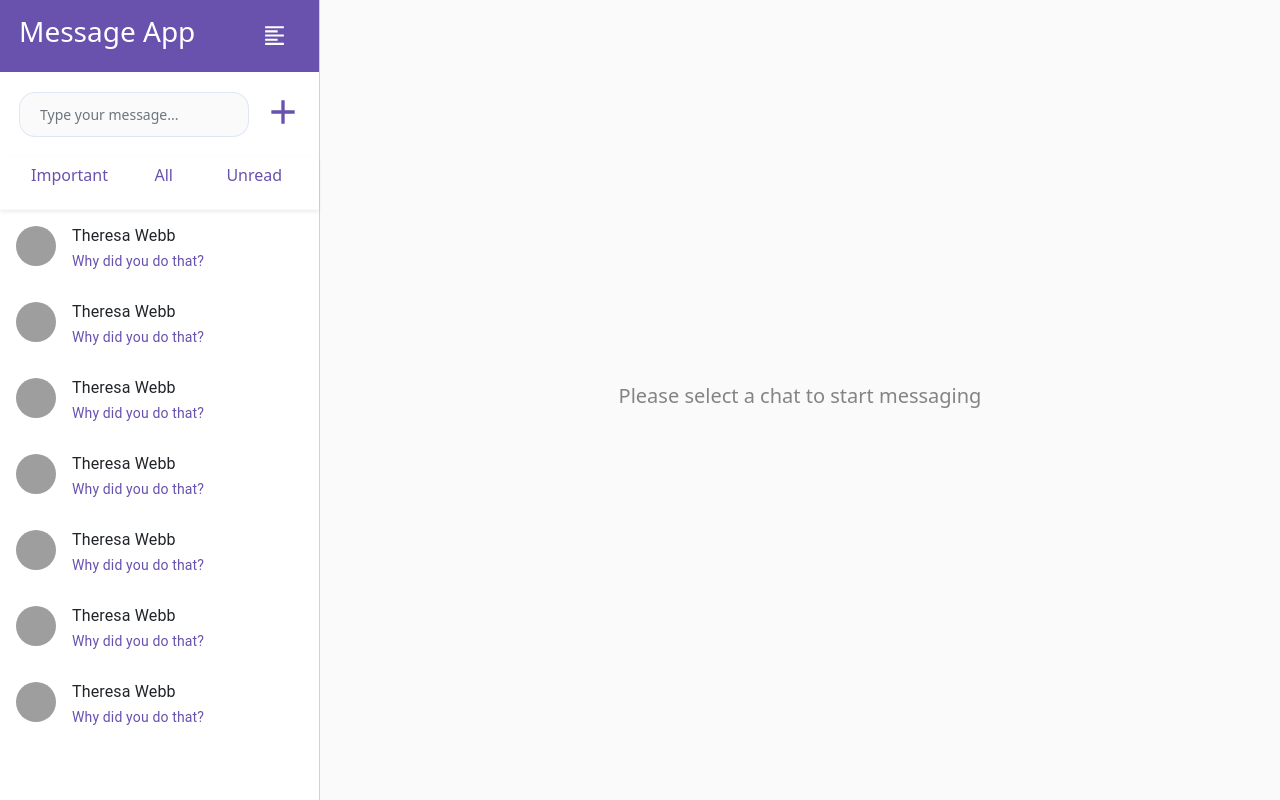
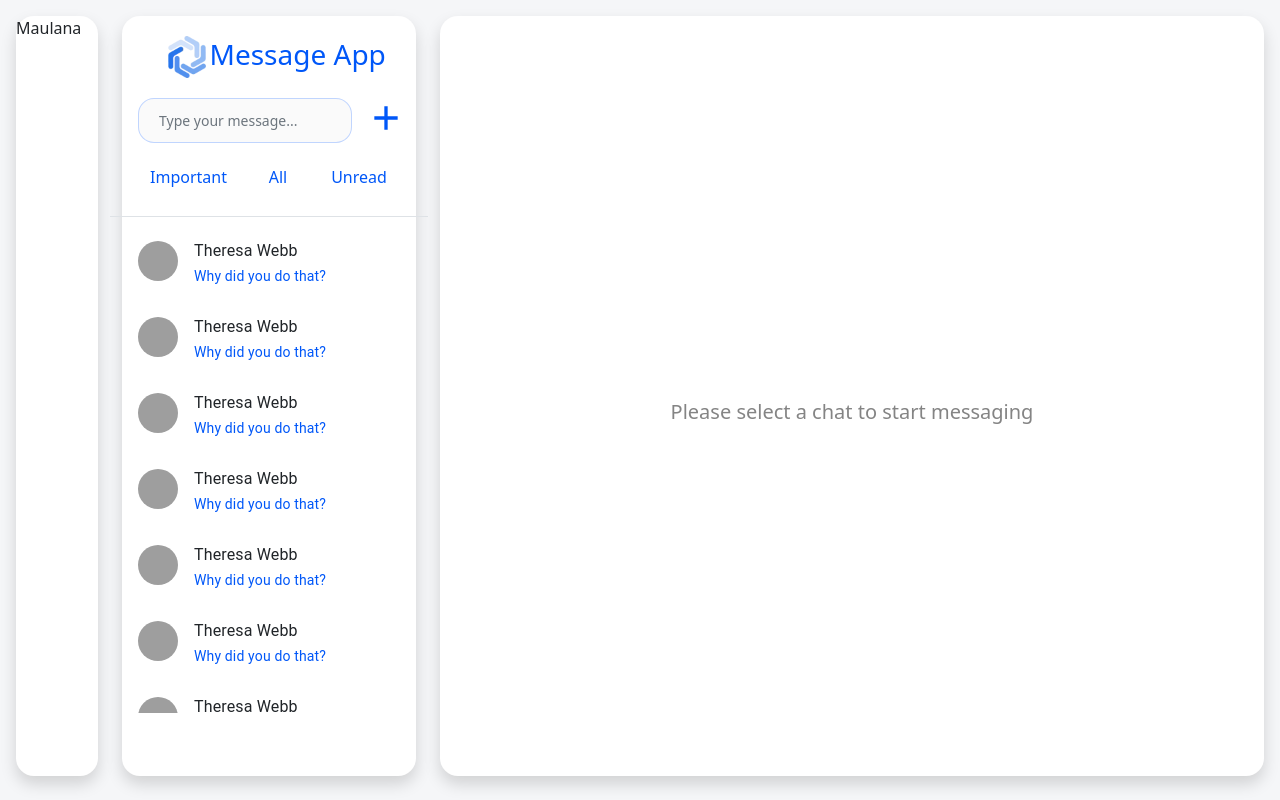
Before and after one commit to MaulanaIsmail26/realtime-message-fe, a Next.js app: page / in a window 1280 px wide. Built offline with nearby package versions, Linux system fonts and the light colour scheme; grey boxes are pictures that could not be loaded.

Commit message:
[ADD] styling Room Chat (Home Page)

```diff
--- a/src/pages/index.js
+++ b/src/pages/index.js
@@ -1,82 +1,58 @@
 /* eslint-disable @next/next/no-img-element */
+import React from "react";
 import Head from "next/head";
-import React from "react";
 import style from "@/styles/pages/homeStyle.module.scss";
-import FormatAlignLeftIcon from "@mui/icons-material/FormatAlignLeft";
 import AddIcon from "@mui/icons-material/Add";
+import EmojiEmotionsIcon from "@mui/icons-material/EmojiEmotions";
 import {
   Grid,
   Typography,
-  TextField,
-  InputAdornment,
   List,
   ListItem,
   ListItemAvatar,
   Avatar,
   ListItemText,
 } from "@mui/material";
-import { Box, Container } from "@mui/system";
-import SendRoundedIcon from "@mui/icons-material/SendRounded";
+import { Box } from "@mui/system";
 
-export default function Home() {
+export default function RoomChat() {
   const [isClicked, setIsClicked] = React.useState(false);
 
   return (
     <>
       <Head>
-        <title>Create Next App</title>
+        <title>Room Chat | Message App</title>
         <meta name="description" content="Generated by create next app" />
         <meta name="viewport" content="width=device-width, initial-scale=1" />
         <link rel="icon" href="/favicon.ico" />
       </Head>
-      <main className={style.main}>
-        <section className={`container-fluid ${style.container}`}>
-          <div className={`row p-0`}>
-            {/* CHAT LIST */}
-            <div className={`col-3 ${style.leftSide}`}>
-              {/* APPLICATION NAME AND BUTTON MODAL */}
-              <div className={`row ${style.rowTop}`}>
-                {/* APPLICATION NAME */}
-                <div className={`col-9 ${style.appName}`}>
+      <main className={`container-fluid p-3 ${style.main}`}>
+        <div className={`row p-0`}>
+          {/* LEFT CARD */}
+          <div className={`col-1`}>
+            <div className={`shadow ${style.leftCard}`}>
+              <p>Maulana</p>
+            </div>
+          </div>
+
+          {/* MID CARD */}
+          <div className={`col-3`}>
+            <div className={`shadow ${style.midCard}`}>
+              {/* ICON AND NAME APP */}
+              <div className={`row pt-3 px-3 d-flex align-items-center`}>
+                <div className={`col-2 offset-1 ${style.iconApp}`}>
+                  <img
+                    // className="rounded-circle border border-1"
+                    src="/images/icon-app.webp"
+                    alt="photo-profile"
+                  />
+                </div>
+                <div className={`col-9 mt-1 ${style.nameApp}`}>
                   <h3>Message App</h3>
                 </div>
-                {/* BUTTON MODAL */}
-                <div className={`col-3 text-end ${style.btnModal}`}>
-                  <div className="btn-group">
-                    <button
-                      type="button"
-                      className="btn"
-                      data-bs-toggle="dropdown"
-                      data-bs-display="static"
-                      aria-expanded="false"
-                    >
-                      <FormatAlignLeftIcon
-                        sx={{ color: "white", fontSize: "25px" }}
-                      />
-                    </button>
-                    <ul className="dropdown-menu dropdown-menu-lg-end">
-                      <li>
-                        <a className="dropdown-item" href="#">
-                          Menu item
-                        </a>
-                      </li>
-                      <li>
-                        <a className="dropdown-item" href="#">
-                          Menu item
-                        </a>
-                      </li>
-                      <li>
-                        <a className="dropdown-item" href="#">
-                          Menu item
-                        </a>
-                      </li>
-                    </ul>
-                  </div>
-                </div>
               </div>
-
-              {/* FORM SEARCH AND ADD */}
-              <div className={`row ${style.searchandadd}`}>
+              {/* FROM SEARCH */}
+              <div className={`row px-3 mt-3`}>
                 {/* FORM SEARCH */}
                 <div className={`col-10 ${style.formSearch}`}>
                   <input
@@ -87,10 +63,10 @@ export default function Home() {
                   />
                 </div>
                 {/* BUTTON ADD */}
-                <div className={`col-2`}>
+                <div className={`col-2 ${style.btnAdd}`}>
                   <AddIcon
                     sx={{
-                      color: "#6951AE",
+                      color: "#0057f8",
                       fontSize: "40px",
                       marginLeft: "-10px",
                       cursor: "pointer",
@@ -98,9 +74,10 @@ export default function Home() {
                   />
                 </div>
               </div>
-
-              {/* BUTTON NAVIGATION */}
-              <div className={`row shadow-sm ${style.btnNav}`}>
+              {/* BUTTON OPTION LIST CHAT */}
+              <div
+                className={`row px-3 mt-3 border-bottom ${style.btnOptionChat}`}
+              >
                 <nav aria-label="Page navigation example">
                   <ul className="pagination">
                     <li className={`page-item text-center ${style.all}`}>
@@ -121,7 +98,6 @@ export default function Home() {
                   </ul>
                 </nav>
               </div>
-
               {/* LIST CHAT */}
               <List className={style.listChat}>
                 {[...new Array(15)].map((item, key) => (
@@ -138,7 +114,7 @@ export default function Home() {
                       primary="Theresa Webb"
                       secondary={
                         <Typography
-                          sx={{ display: "inline", color: "#6951AE" }}
+                          sx={{ display: "inline", color: "#0057f8" }}
                           component="span"
                           variant="body2"
                           color="text.primary"
@@ -151,10 +127,11 @@ export default function Home() {
                 ))}
               </List>
             </div>
-            {/* END OF CHAT LIST */}
+          </div>
 
-            {/* ROOM CHAT */}
-            <div className={`col-9 ${style.rightSide}`}>
+          {/* RIGHT CARD */}
+          <div className={`col-8`}>
+            <div className={`shadow ${style.rightCard}`}>
               {/* NO SELECTED */}
               {!isClicked && (
                 <div className={`row ${style.noSelect}`}>
@@ -170,9 +147,12 @@ export default function Home() {
               {/* SELECTED */}
               {isClicked && (
                 <React.Fragment>
-                  <div className={`row shadow-sm ${style.navbarChat}`}>
+                  {/* NAVBAR ROOM CHAT */}
+                  <div
+                    className={`row border-1 border-bottom ${style.navbarChat}`}
+                  >
                     {/* AVATAR */}
-                    <div className={`col-1`}>
+                    <div className={`col-1 me-2`}>
                       <ListItemAvatar>
                         <Avatar
                           alt="Bilkis"
@@ -188,11 +168,11 @@ export default function Home() {
                     </div>
                   </div>
                   {/* BOX CHAT */}
-                  <div className={`row py-3 ${style.boxChat}`}>
+                  <div className={`row py-3 px-2 ${style.boxChat}`}>
                     <div className={`col-12`}>
                       {/* LEFT CHAT */}
                       {[...new Array(5)].map((item, key) => (
-                        <Box mb={1} key={key}>
+                        <Box mb={1} key={key} className="mt-3">
                           <Grid container gap={2} alignItems="flex-end">
                             <Grid item>
                               <Avatar
@@ -201,13 +181,7 @@ export default function Home() {
                               />
                             </Grid>
                             <Grid item md={3}>
-                              <Box
-                                sx={{
-                                  backgroundColor: "#FEA31B",
-                                  borderRadius: "25px 25px 25px 1px",
-                                  padding: 3,
-                                }}
-                              >
+                              <Box className={`shadow-sm ${style.boxLeft}`}>
                                 <Typography sx={{ color: "#fff" }}>
                                   Hi, son, how are you doing? Today, my fath
                                 </Typography>
@@ -224,6 +198,7 @@ export default function Home() {
                           gap={2}
                           direction="row-reverse"
                           alignItems="flex-end"
+                          className="mt-3"
                         >
                           <Grid item>
                             <Avatar
@@ -232,13 +207,7 @@ export default function Home() {
                             />
                           </Grid>
                           <Grid item md={3}>
-                            <Box
-                              sx={{
-                                backgroundColor: "#6951AE",
-                                borderRadius: "25px 25px 1px 25px",
-                                padding: 3,
-                              }}
-                            >
+                            <Box className={`shadow-sm ${style.boxRight}`}>
                               <Typography
                                 sx={{ color: "#fff", textAlign: "end" }}
                               >
@@ -250,31 +219,29 @@ export default function Home() {
                       </Box>
                     </div>
                   </div>
-                  {/* FORM CHAT */}
-                  <div className={`row ${style.formChat}`}>
-                    <Box>
-                      <TextField
-                        className="py-2"
-                        id="outlined-basicS"
+                  {/* EMOTICON FORM CHAT AND BUTTON SEND*/}
+                  <div
+                    className={`row d-flex align-items-center ${style.bottomBoxChat}`}
+                  >
+                    {/* EMOJI */}
+                    <div className={`col-1`} style={{ width: "45px" }}>
+                      <EmojiEmotionsIcon className={style.emoji} />
+                    </div>
+                    {/* FORM MESSAGE AND BUTTON SEND */}
+                    <div className={`col-11 ${style.formMessage}`}>
+                      <input
+                        type="text"
+                        className="form-control rounded-4"
+                        aria-describedby="emailHelp"
                         placeholder="Type your message..."
-                        variant="outlined"
-                        fullWidth
-                        InputProps={{
-                          endAdornment: (
-                            <InputAdornment position="start">
-                              <SendRoundedIcon />
-                            </InputAdornment>
-                          ),
-                        }}
                       />
-                    </Box>
+                    </div>
                   </div>
                 </React.Fragment>
               )}
             </div>
-            {/* END OF ROOM CHAT */}
           </div>
-        </section>
+        </div>
       </main>
     </>
   );
--- a/src/styles/pages/homeStyle.module.scss
+++ b/src/styles/pages/homeStyle.module.scss
@@ -1,29 +1,29 @@
 .main {
+  height: 100vh;
+  background-color: #F5F6F8;
   overflow: hidden;
-  .leftSide {
-    border-right: 1px solid #d1d1d1;
-    height: 100vh;
-    padding: 0;
 
-    .rowTop, .searchandadd, .btnNav {
-      position: sticky;
+  .leftCard,
+  .midCard,
+  .rightCard {
+    border-radius: 18px;
+    height: 95vh;
+    background-color: white;
+    // box-shadow: 13px 13px 26px #e4e4e4,
   }
 
-    .rowTop {
-      background-color: #6951AE;
-      padding: 15px 7px;
-      margin: 0;
-
-      .appName {
-        h3 {
-          color: white;
-        }
+  .midCard {
+    .iconApp {
+      img {
+        width: 50px;
       }
     }
 
-    .searchandadd {
-      padding: 20px 7px;
-      margin: 0;
+    .nameApp {
+      h3 {
+        color: #0057f8;
+      }
+    }
 
     .formSearch {
       input {
@@ -31,23 +31,20 @@
         padding-left: 20px;
         color: #858D96;
         font-size: 14px;
-          border-color: #7e98df3d;
-          border-radius: 5px;
+        border-color: #0057f83f;
         background-color: #FAFAFA;
       }
 
       input:focus {
         box-shadow: 0px 4px 10px 3px rgba(0, 0, 0, 0.11);
-          border-color: #6951AE;
-        }
+        border-color: #0057f8;
       }
     }
 
-    .btnNav {
-      margin: 0;
-      padding: 0 7px;
+    .btnOptionChat {
       font-weight: 500;
       border-bottom: 1px solid #FAFAFA;
+      height: 58px;
 
       .all {
         width: 100px;
@@ -63,7 +60,7 @@
 
       a {
         border: none;
-        color: #6951AE;
+        color: #0057f8;
       }
 
       a:hover {
@@ -71,23 +68,20 @@
       }
 
       a:focus {
-        background-color: #6951AE;
+        border-bottom: 3px solid #0057f8;
         box-shadow: none;
-        color: white;
+        background-color: white;
       }
     }
 
     .listChat {
-      padding: 0;
-      margin: 0;
-      height: 68vh;
+      height: 62vh;
       overflow: auto;
     }
   }
 
-  .rightSide {
-    height: 100vh;
-    background-color: #FAFAFA;
+  .rightCard {
+    padding: 0 11px;
 
     .noSelect {
       h5 {
@@ -95,16 +89,16 @@
       }
     }
 
-
     .navbarChat {
-      padding: 11px 5px;
-      background-color: white;
+      padding: 15px 1px;
+      background-color: transparent;
       position: sticky;
+      box-shadow: 0px 10px 5px -4px rgba(0, 0, 0, 0.1);
 
       .avatar {
         width: 48px;
         height: 48px;
-        border: 1px solid #6951AE;
+        border: 1px solid #0057f8;
       }
 
       .usernameAndStatus {
@@ -115,20 +109,55 @@
         }
 
         p {
-          color: #6951AE;
+          color: #0057f8;
           margin: 0;
+          font-weight: 500;
         }
       }
     }
 
     .boxChat {
-      height: 78vh;
+      height: 75vh;
       overflow: auto;
+      box-shadow: inset 0px -10px 5px -4px rgba(0, 0, 0, 0.1);
+
+      .boxLeft {
+        padding: 10px 15px;
+        background-Color: #FDCB2A;
+        border-radius: 18px 18px 18px 1px;
       }
 
-    .formChat {
-      z-index: 9999;
-      box-shadow: 11px -11px 22px #bebebe62
+      .boxRight {
+        padding: 10px 15px;
+        background-Color: #0057f8;
+        border-radius: 18px 18px 1px 18px;
+      }
+    }
+
+    .bottomBoxChat {
+      height: 50px;
+
+      .emoji {
+        font-size: 35px;
+        color: #0057f8;
+        cursor: pointer;
+      }
+
+      .formMessage {
+        input {
+          padding: 8px;
+          padding-left: 20px;
+          font-size: 14px;
+          border-color: #0057f8;
+          background-color: #FAFAFA;
+          caret-color: #0057f8;
+          width: 810px;
+        }
+
+        input:focus {
+          box-shadow: none;
         }
       }
     }
+  }
+}
```
Also changed, not shown: public/images/icon-app.webp (added). Lines whose indentation alone changed are shown as unchanged.
